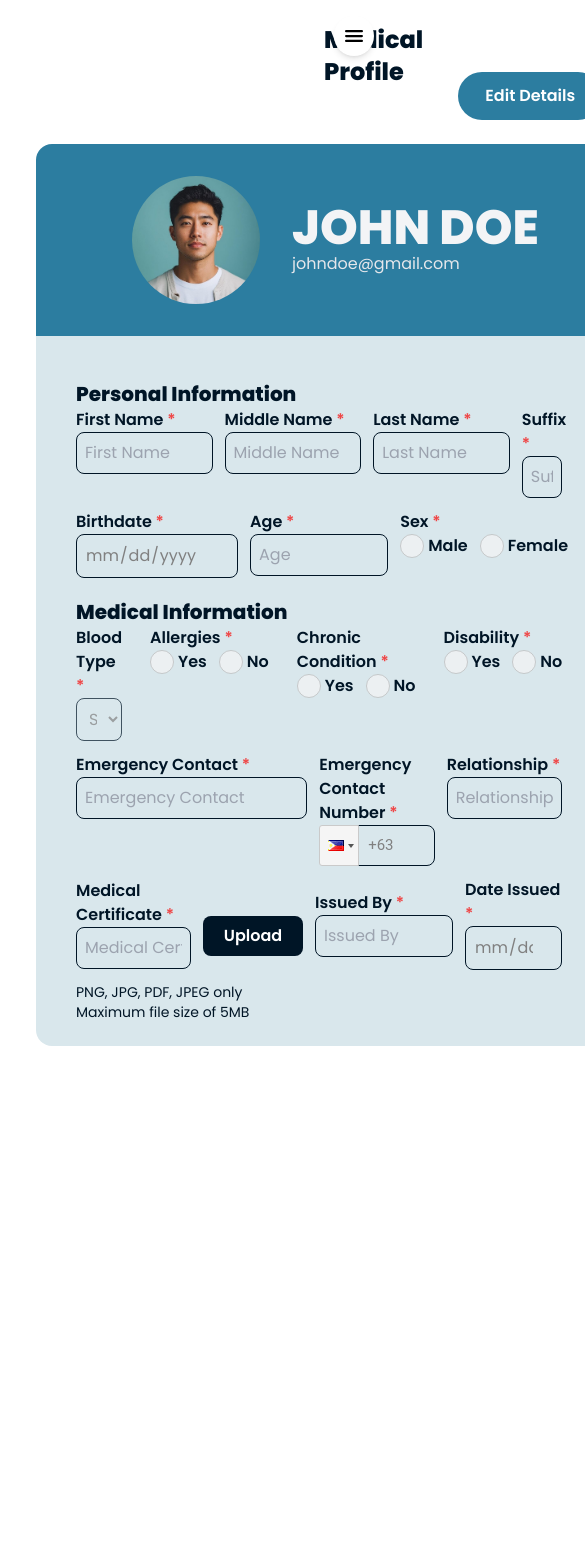
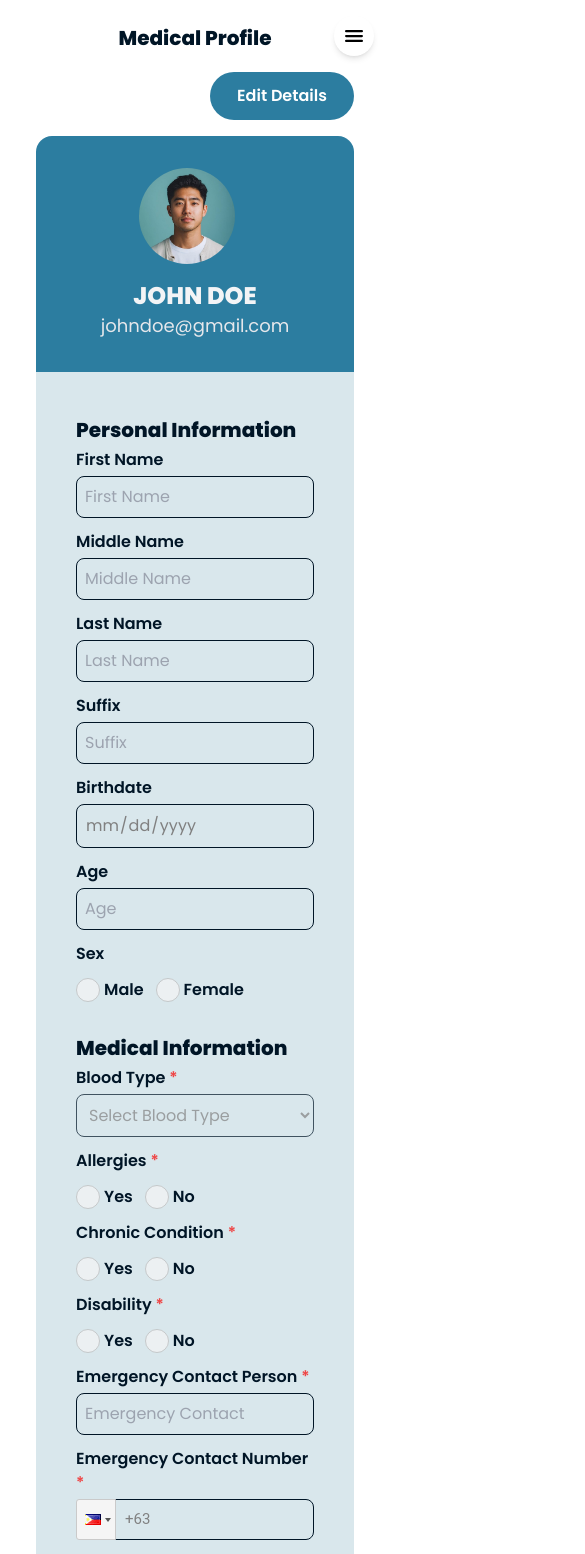
Before and after one commit to roserossssss/dive-site, a Next.js app in the folder diver-application/: page /dashboard/MedicalPage in a window 390 px wide. Shown: the top 1554 px of the page, 585 px wide, since content can reach past the window. Before the commit the page ends 1082 px from the top, so only its background shows below. Built offline with nearby package versions, Linux system fonts and the light colour scheme.

Commit message:
Updated Medical Profile Page
- with modals
- responsive (pls do check on your side)

```diff
--- a/diver-application/app/dashboard/MedicalPage/page.tsx
+++ b/diver-application/app/dashboard/MedicalPage/page.tsx
@@ -3,6 +3,7 @@
 import { useState, ChangeEvent } from "react";
 import PhoneInput from "react-phone-input-2";
 import "react-phone-input-2/lib/style.css";
+import { BsExclamationCircle } from "react-icons/bs";
 
 export default function MedicalPage() {
   const [editMode, setEditMode] = useState(false);
@@ -11,6 +12,8 @@ export default function MedicalPage() {
   const [hasDisability, setHasDisability] = useState(false);
   const [emergencyContactNumber, setEmergencyContactNumber] = useState("");
   const [medicalCertificate, setMedicalCertificate] = useState("");
+  const [isModalOpen, setIsModalOpen] = useState(false);
+  const [isCancelModalOpen, setIsCancelModalOpen] = useState(false);
 
   const handleFileUpload = (event: ChangeEvent<HTMLInputElement>) => {
     const file = event.target.files?.[0];
@@ -32,23 +35,28 @@ export default function MedicalPage() {
     }
   };
 
+  const handleSave = () => {
+    setEditMode(false);
+    setIsModalOpen(true);
+  };
+
   return (
     <div className="p-5 relative">
-      <div className="fixed top-0 left-[calc(1.5rem+16rem)] w-[calc(100%-16rem-1.5rem)] bg-white z-10 p-4 rounded-t-2xl">
-        <h2 className="text-2xl font-bold text-[#001526] ml-7 mt-2">Medical Profile</h2>
+      <div className="fixed top-0 left-0 w-full bg-white z-10 p-4 rounded-t-2xl md:pl-80">
+        <h2 className="text-xl md:text-xl lg:text-2xl font-bold text-[#001526] text-center md:text-left mt-2">Medical Profile</h2>
       </div>
       <div className="mb-1 text-right mt-4 pt-5">
         {editMode ? (
           <>
             <button
               className="w-36 px-5 py-3 bg-[#D9E7EC] text-[#001526] rounded-full mr-2 text-[16px] font-semibold"
-              onClick={() => setEditMode(false)}
+              onClick={() => setIsCancelModalOpen(true)}
             >
               Cancel
             </button>
             <button
               className="w-36 px-5 py-3 bg-[#2C7DA0] text-white rounded-full text-[16px] font-semibold"
-              onClick={() => setEditMode(false)}
+              onClick={handleSave}
             >
               Save
             </button>
@@ -62,14 +70,14 @@ export default function MedicalPage() {
           </button>
         )}
       </div>
-      <div className="pt-5">
+      <div className="pt-3">
         {/* Header Container for User's Profile Photo, Name, and Email Address */}
-        <div className="bg-[#2C7DA0] p-8 rounded-t-2xl flex justify-between items-center">
-          <div className="flex items-center w-full ml-16">
-            <img src="/images/sample_profile_pic.jpg" alt="User Photo" className="w-32 h-32 rounded-full mr-4" />
-            <div className="ml-4">
-              <h2 className="text-5xl font-bold text-gray-100">JOHN DOE</h2>
-              <p className="text-1xl font-medium text-gray-200">johndoe@gmail.com</p>
+        <div className="bg-[#2C7DA0] p-8 rounded-t-2xl flex flex-col md:flex-row justify-between items-center md:pl-12">
+          <div className="flex flex-col md:flex-row items-center w-full md:w-auto">
+            <img src="/images/sample_profile_pic.jpg" alt="User Photo" className="w-24 h-24 md:w-32 md:h-32 rounded-full mr-4" />
+            <div className="mt-4 md:mt-0 md:ml-4 text-center md:text-left">
+              <h2 className="text-2xl md:text-3xl lg:text-5xl font-bold text-gray-100">JOHN DOE</h2>
+              <p className="text-lg md:text-xl font-medium text-gray-200">johndoe@gmail.com</p>
             </div>
           </div>
         </div>
@@ -77,39 +85,39 @@ export default function MedicalPage() {
         {/* Form Container */}
         <div className="bg-[#D9E7EC] p-6 rounded-b-2xl">
           <div className="mt-5 px-4">
-            <form className="space-y-5">
+            <form className="space-y-8">
               {/* Personal Information Section */}
               <section>
-                <h3 className="text-xl font-bold text-[#001526]">Personal Information</h3>
-                <div className="flex gap-3 mb-3">
-                  <div className="w-1/3">
-                    <label className="block text-[#001526] font-semibold">First Name <span className="text-red-500">*</span></label>
+                <h3 className="text-xl font-bold text-[#001526] mb-1">Personal Information</h3>
+                <div className="flex flex-col md:flex-row gap-3 mb-3">
+                  <div className="w-full md:w-1/3">
+                    <label className="block text-[#001526] font-semibold mb-1">First Name</label>
                     <input type="text" placeholder="First Name" className="p-2 border border-[#001526] rounded-lg w-full bg-[#D9E7EC]" disabled />
                   </div>
-                  <div className="w-1/3">
-                    <label className="block text-[#001526] font-semibold">Middle Name <span className="text-red-500">*</span></label>
+                  <div className="w-full md:w-1/3">
+                    <label className="block text-[#001526] font-semibold mb-1">Middle Name</label>
                     <input type="text" placeholder="Middle Name" className="p-2 border border-[#001526] rounded-lg w-full bg-[#D9E7EC]" disabled />
                   </div>
-                  <div className="w-1/3">
-                    <label className="block text-[#001526] font-semibold">Last Name <span className="text-red-500">*</span></label>
+                  <div className="w-full md:w-1/3">
+                    <label className="block text-[#001526] font-semibold mb-1">Last Name</label>
                     <input type="text" placeholder="Last Name" className="p-2 border border-[#001526] rounded-lg w-full bg-[#D9E7EC]" disabled />
                   </div>
-                  <div className="w-1/12">
-                    <label className="block text-[#001526] font-semibold">Suffix <span className="text-red-500">*</span></label>
+                  <div className="w-full md:w-1/12">
+                    <label className="block text-[#001526] font-semibold mb-1">Suffix</label>
                     <input type="text" placeholder="Suffix" className="p-2 border border-[#001526] rounded-lg w-full bg-[#D9E7EC]" disabled />
                   </div>
                 </div>
-                <div className="flex gap-3 mb-3">
-                  <div className="w-1/3">
-                    <label className="block text-[#001526] font-semibold">Birthdate <span className="text-red-500">*</span></label>
+                <div className="flex flex-col md:flex-row gap-3 mb-3">
+                  <div className="w-full md:w-1/4">
+                    <label className="block text-[#001526] font-semibold mb-1">Birthdate</label>
                     <input type="date" placeholder="Birthdate" className="p-2 border border-[#001526] rounded-lg w-full bg-[#D9E7EC]" disabled={!editMode} />
                   </div>
-                  <div className="w-1/3">
-                    <label className="block text-[#001526] font-semibold">Age <span className="text-red-500">*</span></label>
+                  <div className="w-full md:w-1/12">
+                    <label className="block text-[#001526] font-semibold mb-1">Age</label>
                     <input type="number" placeholder="Age" className="p-2 border border-[#001526] rounded-lg w-full bg-[#D9E7EC]" disabled />
                   </div>
-                  <div className="w-1/3">
-                    <label className="block text-[#001526] font-semibold">Sex <span className="text-red-500">*</span></label>
+                  <div className="w-full md:w-1/3">
+                    <label className="block text-[#001526] font-semibold mb-3">Sex</label>
                     <div className="flex items-center gap-3">
                       <label className="flex items-center font-semibold text-[#001526]">
                         <input type="radio" name="sex" value="male" className="mr-1 w-6 h-6" style={{ accentColor: '#001526' }} disabled /> Male
@@ -124,10 +132,10 @@ export default function MedicalPage() {
 
               {/* Medical Information Section */}
               <section>
-                <h3 className="text-xl font-bold text-[#001526]">Medical Information</h3>
-                <div className="flex gap-3 mb-3">
-                  <div className="w-1/3">
-                    <label className="block text-[#001526] font-semibold">Blood Type <span className="text-red-500">*</span></label>
+                <h3 className="text-xl font-bold text-[#001526] mb-1">Medical Information</h3>
+                <div className="flex flex-col md:flex-row gap-3 mb-3">
+                  <div className="w-full md:w-1/3">
+                    <label className="block text-[#001526] font-semibold mb-1">Blood Type <span className="text-red-500">*</span></label>
                     <select className="p-2 border border-[#001526] rounded-lg w-full bg-[#D9E7EC]" disabled={!editMode}>
                       <option value="">Select Blood Type</option>
                       <option value="A+">A+</option>
@@ -140,8 +148,8 @@ export default function MedicalPage() {
                       <option value="O-">O-</option>
                     </select>
                   </div>
-                  <div className="w-1/4 ml-4">
-                    <label className="block text-[#001526] font-semibold">Allergies <span className="text-red-500">*</span></label>
+                  <div className="w-full md:w-1/4 md:ml-4">
+                    <label className="block text-[#001526] font-semibold mb-3">Allergies <span className="text-red-500">*</span></label>
                     <div className="flex items-center gap-3">
                       <label className="flex items-center font-semibold text-[#001526]">
                         <input type="radio" name="allergies" value="yes" className="mr-1 w-6 h-6" style={{ accentColor: '#001526' }} disabled={!editMode} onChange={() => setHasAllergies(true)} /> Yes
@@ -151,11 +159,11 @@ export default function MedicalPage() {
                       </label>
                     </div>
                     {hasAllergies && (
-                      <input type="text" placeholder="Please specify" className="mt-2 p-2 border border-[#001526] rounded-lg w-full bg-[#D9E7EC]" disabled={!editMode} />
+                      <input type="text" placeholder="Please specify" className="mt-3 p-2 border border-[#001526] rounded-lg w-full bg-[#D9E7EC]" disabled={!editMode} />
                     )}
                   </div>
-                  <div className="w-1/4 ml-4">
-                    <label className="block text-[#001526] font-semibold">Chronic Condition <span className="text-red-500">*</span></label>
+                  <div className="w-full md:w-1/4 md:ml-4">
+                    <label className="block text-[#001526] font-semibold mb-3">Chronic Condition <span className="text-red-500">*</span></label>
                     <div className="flex items-center gap-3">
                       <label className="flex items-center font-semibold text-[#001526]">
                         <input type="radio" name="chronicCondition" value="yes" className="mr-1 w-6 h-6" style={{ accentColor: '#001526' }} disabled={!editMode} onChange={() => setHasChronicCondition(true)} /> Yes
@@ -165,11 +173,11 @@ export default function MedicalPage() {
                       </label>
                     </div>
                     {hasChronicCondition && (
-                      <input type="text" placeholder="Please specify" className="mt-2 p-2 border border-[#001526] rounded-lg w-full bg-[#D9E7EC]" disabled={!editMode} />
+                      <input type="text" placeholder="Please specify" className="mt-3 p-2 border border-[#001526] rounded-lg w-full bg-[#D9E7EC]" disabled={!editMode} />
                     )}
                   </div>
-                  <div className="w-1/4 ml-4">
-                    <label className="block text-[#001526] font-semibold">Disability <span className="text-red-500">*</span></label>
+                  <div className="w-full md:w-1/4 md:ml-4">
+                    <label className="block text-[#001526] font-semibold mb-3">Disability <span className="text-red-500">*</span></label>
                     <div className="flex items-center gap-3">
                       <label className="flex items-center font-semibold text-[#001526]">
                         <input type="radio" name="disability" value="yes" className="mr-1 w-6 h-6" style={{ accentColor: '#001526' }} disabled={!editMode} onChange={() => setHasDisability(true)} /> Yes
@@ -179,17 +187,17 @@ export default function MedicalPage() {
                       </label>
                     </div>
                     {hasDisability && (
-                      <input type="text" placeholder="Please specify" className="mt-2 p-2 border border-[#001526] rounded-lg w-full bg-[#D9E7EC]" disabled={!editMode} />
+                      <input type="text" placeholder="Please specify" className="mt-3 p-2 border border-[#001526] rounded-lg w-full bg-[#D9E7EC]" disabled={!editMode} />
                     )}
                   </div>
                 </div>
-                <div className="flex gap-3 mb-3">
-                  <div className="w-1/2">
-                    <label className="block text-[#001526] font-semibold">Emergency Contact <span className="text-red-500">*</span></label>
+                <div className="flex flex-col md:flex-row gap-3 mb-3">
+                  <div className="w-full md:w-1/2">
+                    <label className="block text-[#001526] font-semibold mb-1">Emergency Contact Person <span className="text-red-500">*</span></label>
                     <input type="text" placeholder="Emergency Contact" className="p-2 border border-[#001526] rounded-lg w-full bg-[#D9E7EC]" disabled={!editMode} />
                   </div>
-                  <div className="w-1/4">
-                    <label className="block text-[#001526] font-semibold">Emergency Contact Number <span className="text-red-500">*</span></label>
+                  <div className="w-full md:w-1/4">
+                    <label className="block text-[#001526] font-semibold mb-1">Emergency Contact Number <span className="text-red-500">*</span></label>
                     <div className="flex items-center w-full">
                       <PhoneInput
                         country={'ph'}
@@ -208,16 +216,16 @@ export default function MedicalPage() {
                       />
                     </div>
                   </div>
-                  <div className="w-1/4">
-                    <label className="block text-[#001526] font-semibold">Relationship <span className="text-red-500">*</span></label>
+                  <div className="w-full md:w-1/4">
+                    <label className="block text-[#001526] font-semibold mb-1">Relationship <span className="text-red-500">*</span></label>
                     <input type="text" placeholder="Relationship" className="p-2 border border-[#001526] rounded-lg w-full bg-[#D9E7EC]" disabled={!editMode} />
                   </div>
                 </div>
-                <div className="flex gap-3 mb-3 items-center">
-                  <div className="w-1/3">
-                    <label className="block text-[#001526] font-semibold">Medical Certificate <span className="text-red-500">*</span></label>
-                    <input type="text" placeholder="Medical Certificate" className="p-2 border border-[#001526] rounded-lg w-full bg-[#D9E7EC]" value={medicalCertificate} disabled={!editMode} />
-                  </div>
+                <div className="flex flex-col md:flex-row gap-3 mb-3 items-start">
+                  <div className="w-full md:w-1/3">
+                    <label className="block text-[#001526] font-semibold mb-1">Medical Certificate <span className="text-red-500">*</span></label>
+                    <div className="flex items-center gap-3">
+                      <input type="text" placeholder="Medical Certificate" className="p-2 border border-[#001526] rounded-lg w-3/4 bg-[#D9E7EC]" value={medicalCertificate} disabled={!editMode} />
                       <input
                         type="file"
                         id="file-upload"
@@ -227,7 +235,7 @@ export default function MedicalPage() {
                       />
                       <button
                         type="button"
-                    className="w-32 px-4 py-2 bg-[#001526] text-white rounded-lg text-[16px] font-semibold mt-6"
+                        className="w-32 px-4 py-2 bg-[#001526] text-white rounded-lg text-[16px] font-semibold"
                         onClick={() => {
                           const fileUpload = document.getElementById('file-upload') as HTMLInputElement;
                           if (fileUpload) {
@@ -238,24 +246,89 @@ export default function MedicalPage() {
                       >
                         Upload
                       </button>
-                  <div className="w-2/5">
-                    <label className="block text-[#001526] font-semibold">Issued By <span className="text-red-500">*</span></label>
-                    <input type="text" placeholder="Issued By" className="p-2 border border-[#001526] rounded-lg w-full bg-[#D9E7EC]" disabled={!editMode} />
-                  </div>
-                  <div className="w-1/5">
-                    <label className="block text-[#001526] font-semibold">Date Issued <span className="text-red-500">*</span></label>
-                    <input type="date" placeholder="Date Issued" className="p-2 border border-[#001526] rounded-lg w-full bg-[#D9E7EC]" disabled={!editMode} />
-                  </div>
                     </div>
                     <div className="text-[#001526] text-sm mt-1">
                       <p>PNG, JPG, PDF, JPEG only</p>
                       <p>Maximum file size of 5MB</p>
+                    </div>
+                  </div>
+                  <div className="flex flex-row gap-3 items-start w-full md:w-2/3">
+                    <div className="w-full md:w-3/5">
+                      <label className="block text-[#001526] font-semibold mb-1">Issued By <span className="text-red-500">*</span></label>
+                      <input type="text" placeholder="Issued By" className="p-2 border border-[#001526] rounded-lg w-full bg-[#D9E7EC]" disabled={!editMode} />
+                    </div>
+                    <div className="w-full md:w-2/5">
+                      <label className="block text-[#001526] font-semibold mb-1">Date Issued <span className="text-red-500">*</span></label>
+                      <input type="date" placeholder="Date Issued" className="p-2 border border-[#001526] rounded-lg w-full bg-[#D9E7EC]" disabled={!editMode} />
+                    </div>
+                  </div>
                 </div>
               </section>
             </form>
           </div>
         </div>
       </div>
+
+      {isModalOpen && (
+        <div className="fixed inset-0 bg-black bg-opacity-50 flex items-center justify-center z-50">
+          <div className="bg-[#D9E7EC] p-8 w-11/12 sm:w-[480px] h-auto sm:h-[450px] rounded-2xl shadow-lg flex flex-col justify-center items-center">
+            <div className="flex justify-center mb-4">
+              <BsExclamationCircle className="w-24 h-24 text-[#001526]" />
+            </div>
+            <h2 className="text-3xl font-bold mb-6 text-center text-[#001526]">Confirm Changes</h2>
+            <p className="font-semibold text-center text-[#001526] mb-5 text-[15px]">You're about to update your details.
+            <br />Want to proceed?</p>
+            <div className="flex justify-center mt-5">
+              <button
+                className="mr-2 w-36 px-5 py-3 bg-[#D9E7EC] text-[#001526] border border-[#001526] rounded-full text-[16px] font-semibold"
+                onClick={() => setIsModalOpen(false)}
+              >
+                Cancel
+              </button>
+              <button
+                className="ml-2 w-36 px-5 py-3 bg-[#001526] text-white rounded-full text-[16px] font-semibold"
+                onClick={() => {
+                  // Logic for save changes
+                  setIsModalOpen(false);
+                }}
+              >
+                Yes
+              </button>
+            </div>
+          </div>
+        </div>
+      )}
+
+      {isCancelModalOpen && (
+        <div className="fixed inset-0 bg-black bg-opacity-50 flex items-center justify-center z-50">
+          <div className="bg-[#D9E7EC] p-8 w-11/12 sm:w-[480px] h-auto sm:h-[450px] rounded-2xl shadow-lg flex flex-col justify-center items-center">
+            <div className="flex justify-center mb-4">
+              <BsExclamationCircle className="w-24 h-24 text-[#001526]" />
+            </div>
+            <h2 className="text-3xl font-bold mb-6 text-center text-[#001526]">Discard Changes</h2>
+            <p className="font-semibold text-center text-[#001526] mb-5 text-[15px]">Are you sure you want to cancel?
+            <br />Your changes won't be saved.</p>
+            <div className="flex justify-center mt-5">
+              <button
+                className="mr-2 w-36 px-5 py-3 bg-[#D9E7EC] text-[#001526] border border-[#001526] rounded-full text-[16px] font-semibold"
+                onClick={() => setIsCancelModalOpen(false)}
+              >
+                Cancel
+              </button>
+              <button
+                className="ml-2 w-36 px-5 py-3 bg-[#001526] text-white rounded-full text-[16px] font-semibold"
+                onClick={() => {
+                  // Logic for cancel changes
+                  setEditMode(false);
+                  setIsCancelModalOpen(false);
+                }}
+              >
+                Yes
+              </button>
+            </div>
+          </div>
+        </div>
+      )}
     </div>
   );
 }
```
Lines whose indentation alone changed are shown as unchanged.
